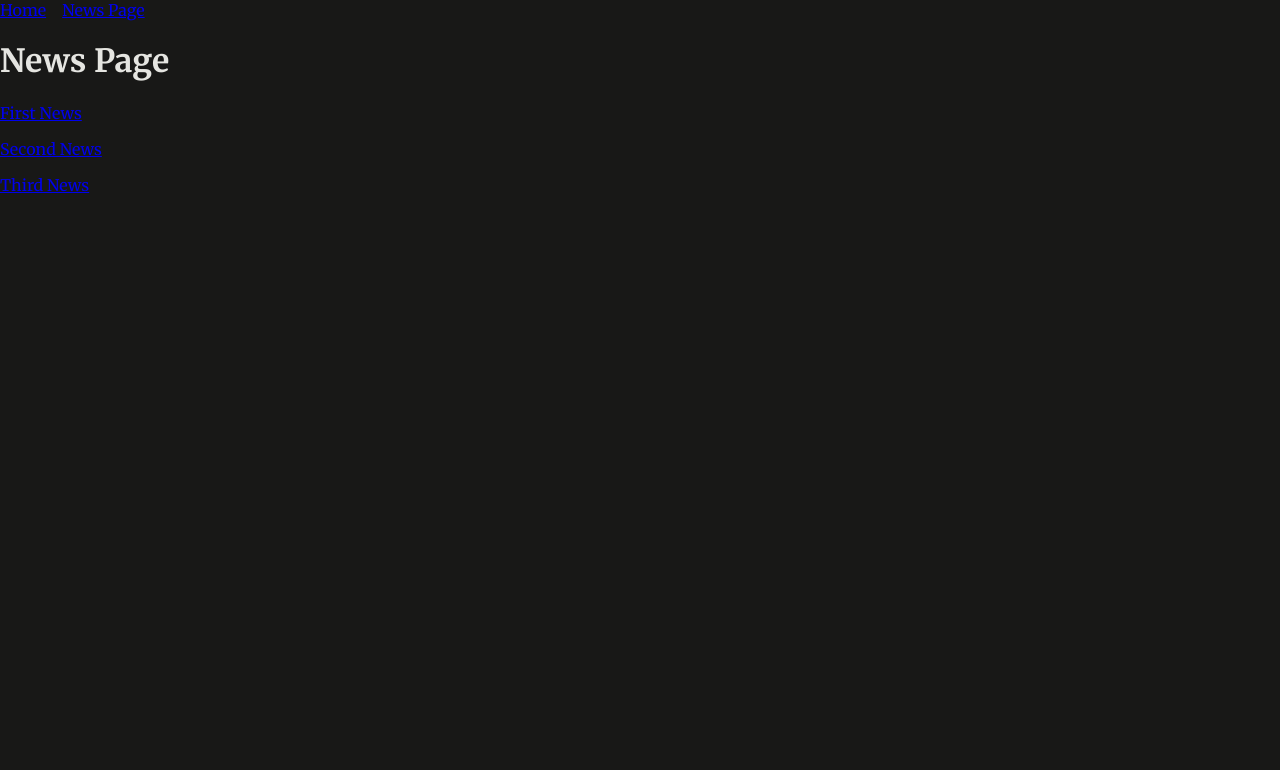
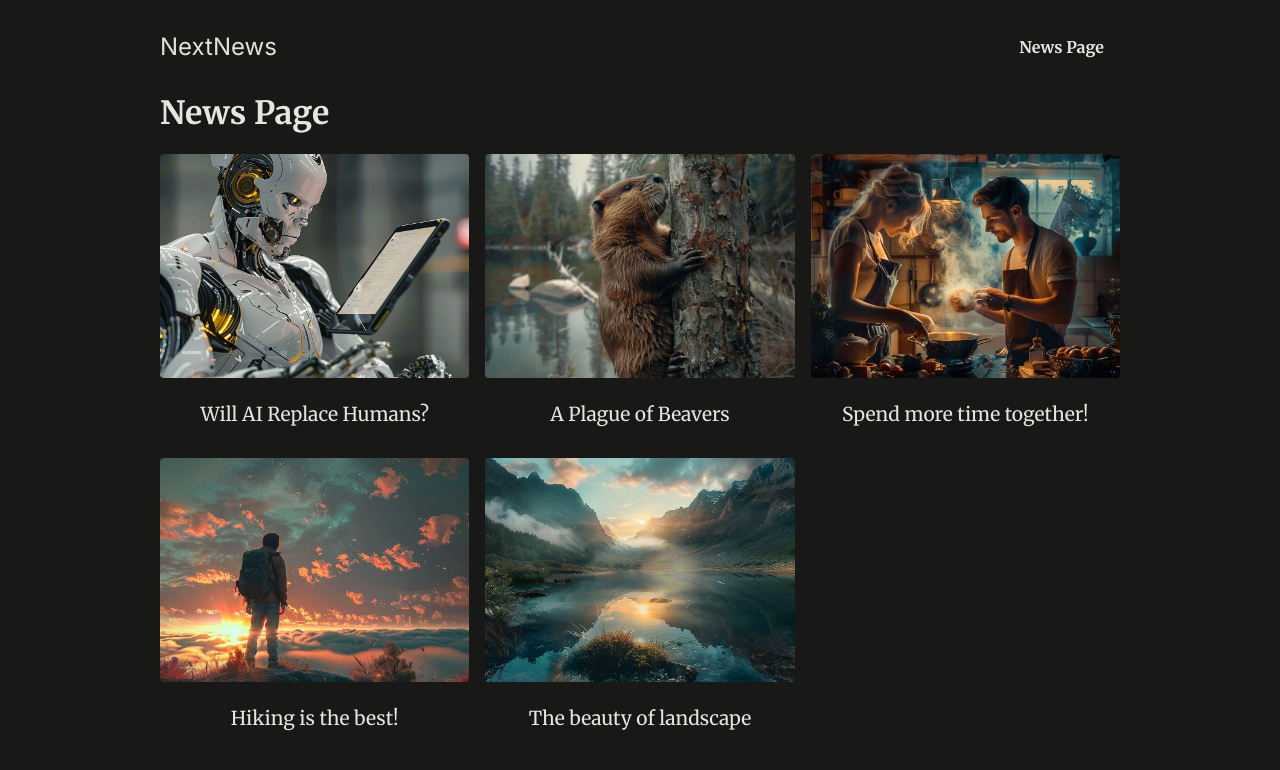
Before and after one commit to aDevNamedShayan/NextNews-NextApp, a Next.js app: page /news in a window 1280 px wide. Shown: the top 770 px of the page. Built offline with nearby package versions, Linux system fonts and the light colour scheme.

Commit message:
005 App Styling & Using Dummy Data

```diff
--- a/app/layout.js
+++ b/app/layout.js
@@ -10,8 +10,10 @@
   return (
     <html lang="en">
       <body>
-        <MainHeader />
-        {children}
+        <div id='page'>
+          <MainHeader />
+          {children}
+        </div>
       </body>
     </html>
   )
--- a/app/news/page.js
+++ b/app/news/page.js
@@ -1,3 +1,5 @@
+import { DUMMY_NEWS } from "@/dummy-news";
+import Image from "next/image";
 import Link from "next/link";
 
 export default function NewsPage() {
@@ -5,9 +7,16 @@
     <>
       <header><h1>News Page</h1></header>
       <main>
-        <p><Link href='/news/first-news'>First News</Link></p>
-        <p><Link href='/news/second-news'>Second News</Link></p>
-        <p><Link href='/news/third-news'>Third News</Link></p>
+        <ul className="news-list">
+          {DUMMY_NEWS.map(newsItem => (
+            <li key={newsItem.id}>
+              <Link href={`/news/${newsItem.slug}`}>
+                <img src={`/images/news/${newsItem.image}`} alt={newsItem.title} />
+                <span>{newsItem.title}</span>
+              </Link>
+            </li>
+          ))}
+        </ul>
       </main>
     </>
   );
--- a/components/MainHeader/MainHeader.js
+++ b/components/MainHeader/MainHeader.js
@@ -1,8 +1,18 @@
-import Link from "next/link";
+import Link from 'next/link';
 
 export default function MainHeader() {
-  return <header style={{display: "flex", gap: '1rem'}}>
-    <Link href='/' >Home</Link>
-    <Link href='/news' >News Page</Link>
-  </header>;
+  return (
+    <header id="main-header">
+      <div id="logo">
+        <Link href="/">NextNews</Link>
+      </div>
+      <nav>
+        <ul>
+          <li>
+            <Link href="/news">News Page</Link>
+          </li>
+        </ul>
+      </nav>
+    </header>
+  );
 }
--- /dev/null
+++ b/dummy-news.js
@@ -0,0 +1,43 @@
+export const DUMMY_NEWS = [
+  {
+    id: 'n1',
+    slug: 'will-ai-replace-humans',
+    title: 'Will AI Replace Humans?',
+    image: 'ai-robot.jpg',
+    date: '2021-07-01',
+    content:
+      'Since late 2022 AI is on the rise and therefore many people worry whether AI will replace humans. The answer is not that simple. AI is a tool that can be used to automate tasks, but it can also be used to augment human capabilities. The future is not set in stone, but it is clear that AI will play a big role in the future. The question is how we will use it.',
+  },
+  {
+    id: 'n2',
+    slug: 'beaver-plague',
+    title: 'A Plague of Beavers',
+    image: 'beaver.jpg',
+    date: '2022-05-01',
+    content: 'Beavers are taking over the world. They are building dams everywhere and flooding entire cities. What can we do to stop them?',
+  },
+  {
+    id: 'n3',
+    slug: 'couple-cooking',
+    title: 'Spend more time together!',
+    image: 'couple-cooking.jpg',
+    date: '2024-03-01',
+    content: 'Cooking together is a great way to spend more time with your partner. It is fun and you get to eat something delicious afterwards. What are you waiting for? Get cooking!',
+  },
+  {
+    id: 'n4',
+    slug: 'hiking',
+    title: 'Hiking is the best!',
+    image: 'hiking.jpg',
+    date: '2024-01-01',
+    content: 'Hiking is a great way to get some exercise and enjoy the great outdoors. It is also a great way to clear your mind and reduce stress. So what are you waiting for? Get out there and start hiking!',
+  },
+  {
+    id: 'n5',
+    slug: 'landscape',
+    title: 'The beauty of landscape',
+    image: 'landscape.jpg',
+    date: '2022-07-01',
+    content: 'Landscape photography is a great way to capture the beauty of nature. It is also a great way to get outside and enjoy the great outdoors. So what are you waiting for? Get out there and start taking some pictures!',
+  },
+];
```
Also changed, not shown: app/news/[id]/page.js (deleted, +0 -8 lines), app/news/[slug]/page.js (added, +16 -0 lines).
